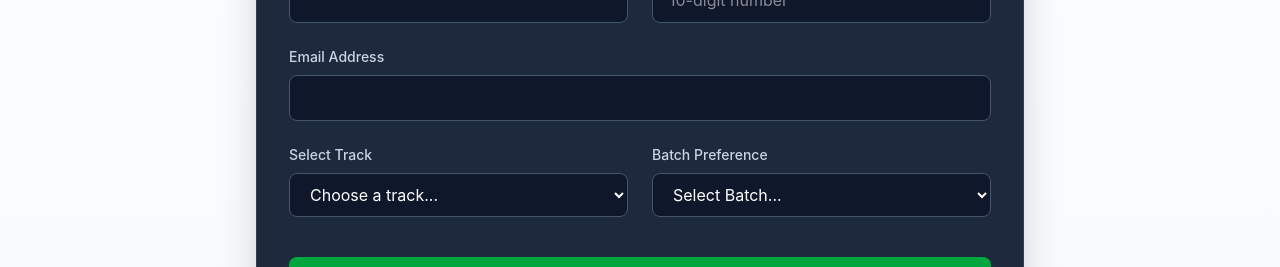
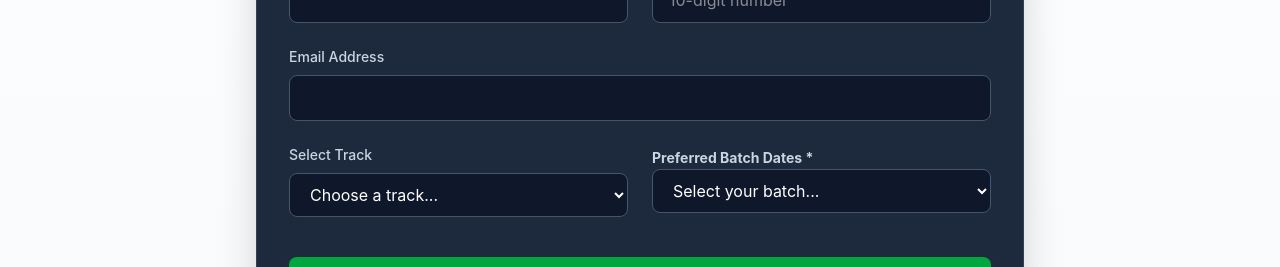
Before and after one commit to sahilvkale/bootcamp, a React (Vite) app: page / in a window 1280 px wide. Shown: the part 3108-3375 px from the top of the page. Built offline with nearby package versions, Linux system fonts and the light colour scheme; no server answers; the database is empty; the HTML template or start-up script is replaced by a standard one.

Commit message:
Final Update

```diff
--- a/src/components/RegistrationForm.jsx
+++ b/src/components/RegistrationForm.jsx
@@ -225,26 +225,18 @@ export default function RegistrationForm() {
                   <option value="iot">Getting Started with IoT (₹1,999)</option>
                 </select>
               </div>
-              <div>
-                <label className="block text-sm font-medium text-slate-300 mb-2">Batch Preference</label>
-                <select name="batchPreference" className="w-full bg-slate-900 border border-slate-600 rounded-lg px-4 py-2.5 text-white focus:outline-none focus:border-blue-500" required>
-                  <option value="">Select Batch...</option>
-                  <option
-                    value="weekday"
-                    disabled={capacities.weekdayCount >= capacities.weekdayLimit}
-                    className={capacities.weekdayCount >= capacities.weekdayLimit ? "text-red-400" : ""}
+              <div className="space-y-2">
+                  <label className="text-sm font-bold text-slate-300">Preferred Batch Dates *</label>
+                  <select
+                    name="batchPreference"
+                    className="w-full bg-slate-900 border border-slate-600 rounded-lg px-4 py-2.5 text-white focus:outline-none focus:border-blue-500"
+                    required
                   >
-                    Weekday (Mon, Tue, Wed) {capacities.weekdayCount >= capacities.weekdayLimit ? "- FULL" : `(${capacities.weekdayLimit - capacities.weekdayCount} seats left)`}
-                  </option>
-                  <option
-                    value="weekend"
-                    disabled={capacities.weekendCount >= capacities.weekendLimit}
-                    className={capacities.weekendCount >= capacities.weekendLimit ? "text-red-400" : ""}
-                  >
-                    Weekend (Fri, Sat, Sun) {capacities.weekendCount >= capacities.weekendLimit ? "- FULL" : `(${capacities.weekendLimit - capacities.weekendCount} seats left)`}
-                  </option>
-                </select>
-              </div>
+                    <option value="">Select your batch...</option>
+                    <option value="weekday">Batch 1: Weekday (25th May to 27th May)</option>
+                    <option value="weekend">Batch 2: Weekend (29th May to 31st May)</option>
+                  </select>
+                </div>
             </div>
 
             <button disabled={isSubmitting} type="submit" className="w-full bg-green-600 hover:bg-green-500 disabled:bg-slate-600 text-white font-bold py-4 rounded-lg mt-4 transition-colors shadow-lg shadow-green-600/20">
```
